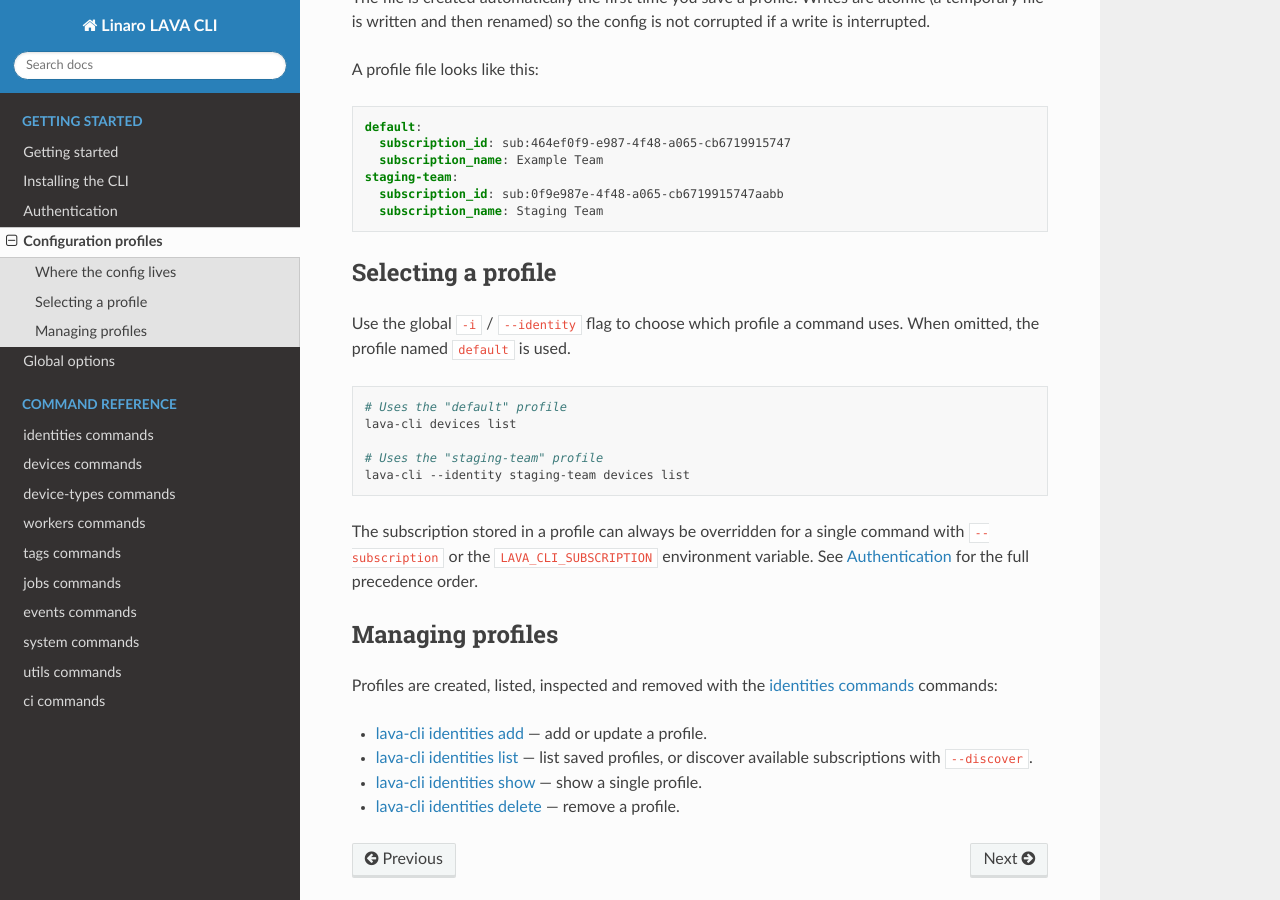
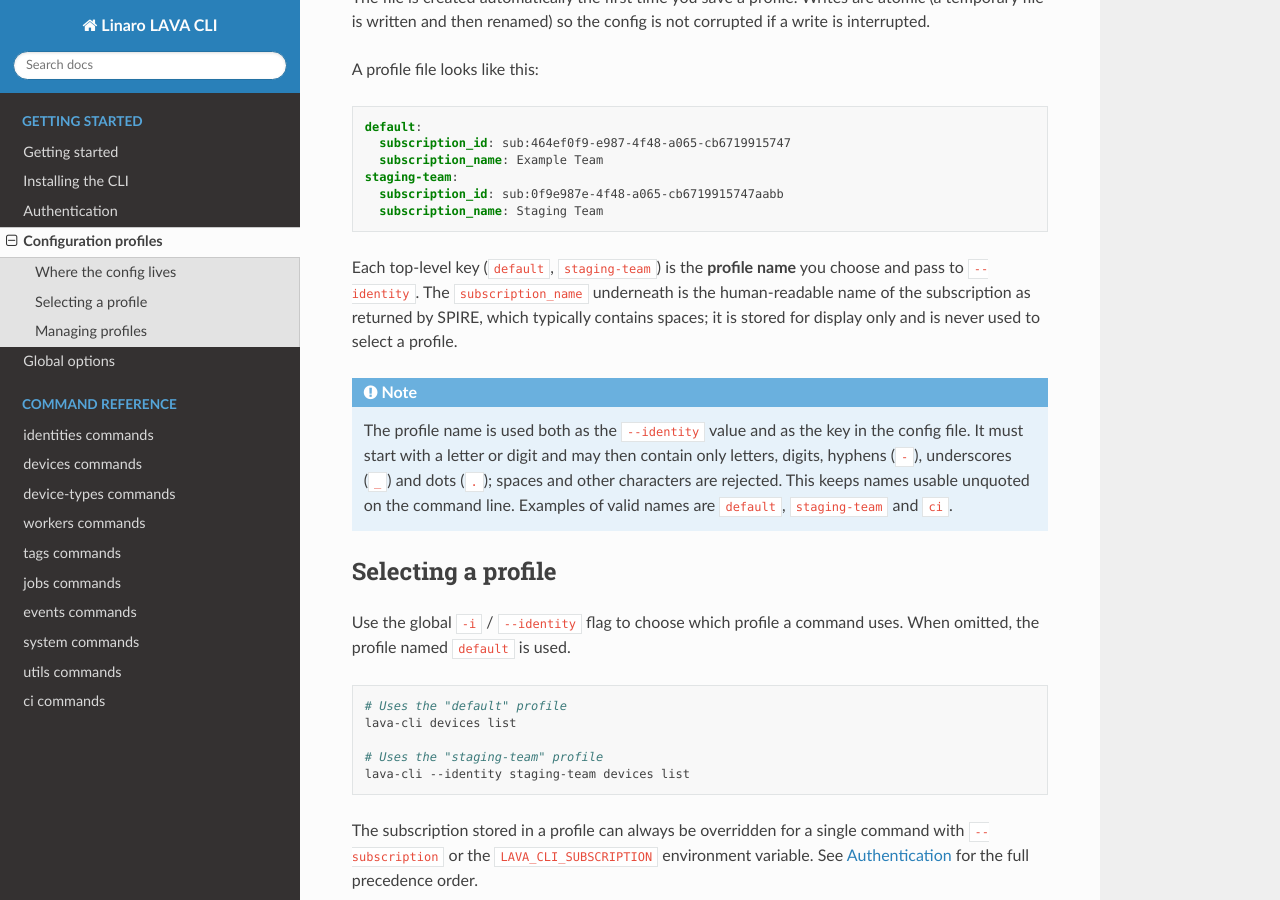
Before and after one commit to linaro-its/documentation-lava-cli, a Sphinx documentation site: the page built from docs/source/getting-started/configuration.rst, in a window 1280 px wide and 900 px high, scrolled down 417 px. Built offline with Sphinx 7.4.7 and the Read the Docs theme 3.1.0, drawn with Linux system fonts in a browser that asks for light colours.

```diff
--- a/docs/source/getting-started/configuration.rst
+++ b/docs/source/getting-started/configuration.rst
@@ -31,6 +31,19 @@ A profile file looks like this:
      subscription_id: sub:0f9e987e-4f48-a065-cb6719915747aabb
      subscription_name: Staging Team
 
+Each top-level key (``default``, ``staging-team``) is the **profile name** you
+choose and pass to ``--identity``. The ``subscription_name`` underneath is the
+human-readable name of the subscription as returned by SPIRE, which typically
+contains spaces; it is stored for display only and is never used to select a
+profile.
+
+.. note:: The profile name is used both as the ``--identity`` value and as the
+   key in the config file. It must start with a letter or digit and may then
+   contain only letters, digits, hyphens (``-``), underscores (``_``) and dots
+   (``.``); spaces and other characters are rejected. This keeps names usable
+   unquoted on the command line. Examples of valid names are ``default``,
+   ``staging-team`` and ``ci``.
+
 Selecting a profile
 -------------------
 
```
Also changed, not shown: docs/source/identities/add.rst (+6 -1 lines).
